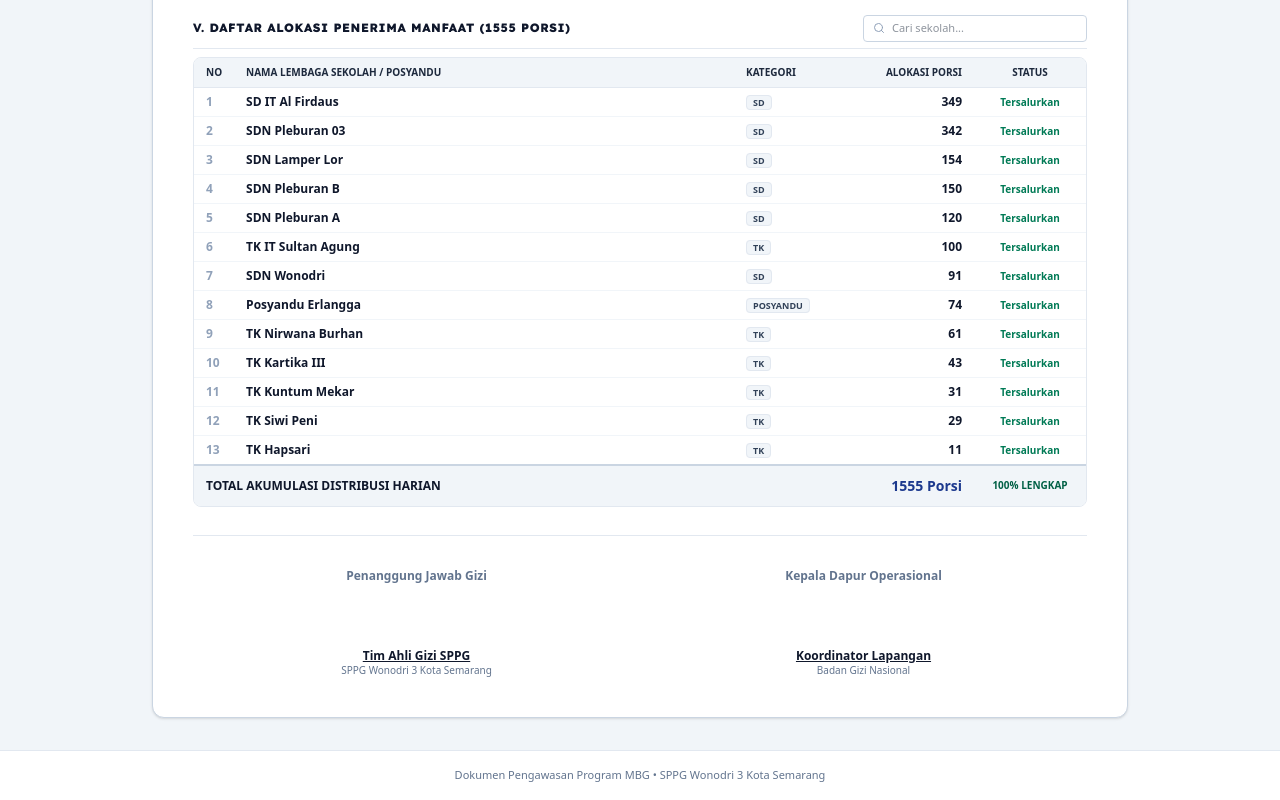
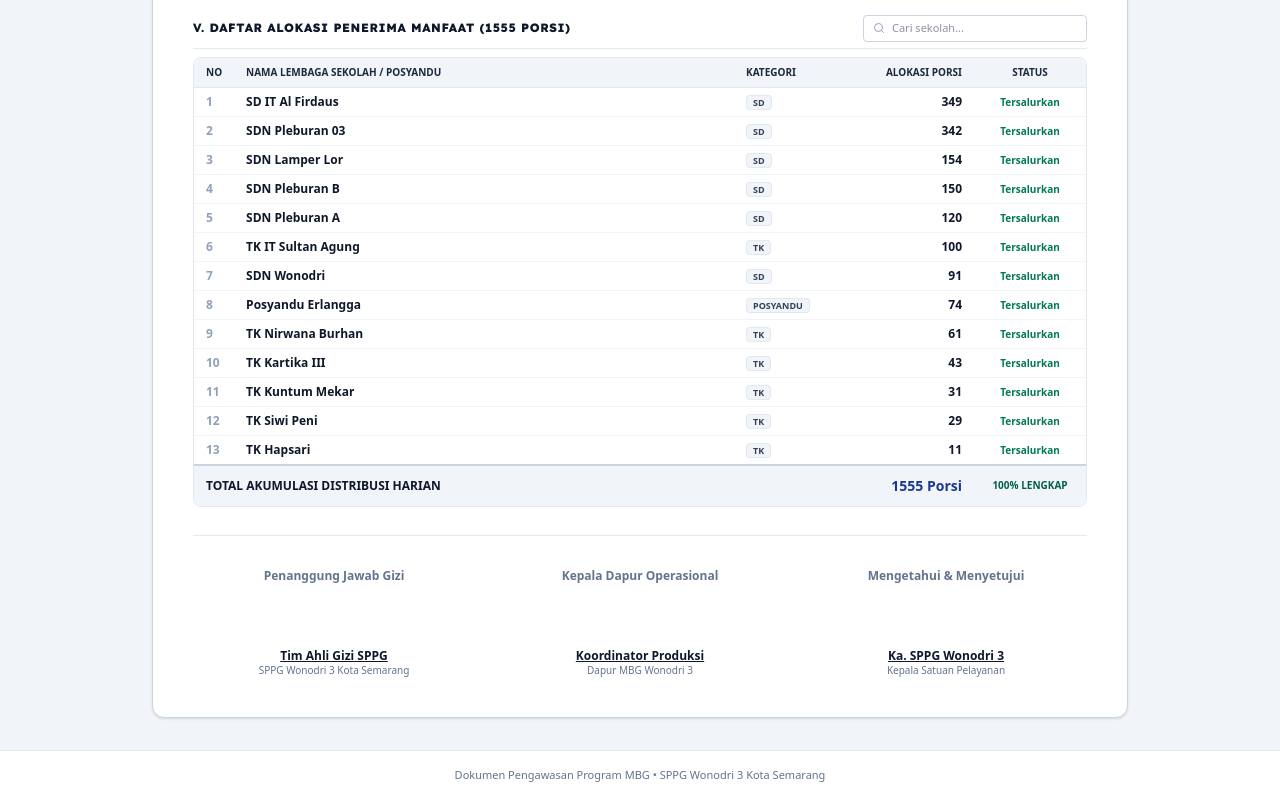
Before and after one commit to cilokesteh/arsip-operasional-sppg-wonodri3, a Next.js app: page / in a window 1280 px wide. Shown: the part 1322-2122 px from the top of the page. Built offline with nearby package versions, Linux system fonts and the light colour scheme.

Commit message:
feat(report): add 'Ka. SPPG Wonodri 3' approval sign-off column on official report

```diff
--- a/app/page.tsx
+++ b/app/page.tsx
@@ -394,8 +394,8 @@ export default function HomePage() {
             </div>
           </section>
 
-          {/* TANDA TANGAN / PENGESAHAN DOKUMEN (OTOMATIS RAPI SAAT CETAK) */}
-          <div className="pt-8 border-t border-slate-200 grid grid-cols-2 text-center text-xs text-slate-700">
+          {/* TANDA TANGAN / PENGESAHAN DOKUMEN RESMI (3 KOLOM RESMI) */}
+          <div className="pt-8 border-t border-slate-200 grid grid-cols-1 sm:grid-cols-3 gap-6 text-center text-xs text-slate-700">
             <div>
               <p className="font-semibold text-slate-500">Penanggung Jawab Gizi</p>
               <div className="h-16" />
@@ -405,8 +405,14 @@ export default function HomePage() {
             <div>
               <p className="font-semibold text-slate-500">Kepala Dapur Operasional</p>
               <div className="h-16" />
-              <p className="font-black text-slate-900 underline">Koordinator Lapangan</p>
-              <p className="text-[10px] text-slate-500">Badan Gizi Nasional</p>
+              <p className="font-black text-slate-900 underline">Koordinator Produksi</p>
+              <p className="text-[10px] text-slate-500">Dapur MBG Wonodri 3</p>
+            </div>
+            <div>
+              <p className="font-semibold text-slate-500">Mengetahui & Menyetujui</p>
+              <div className="h-16" />
+              <p className="font-black text-slate-900 underline">Ka. SPPG Wonodri 3</p>
+              <p className="text-[10px] text-slate-500">Kepala Satuan Pelayanan</p>
             </div>
           </div>
         </div>
```
